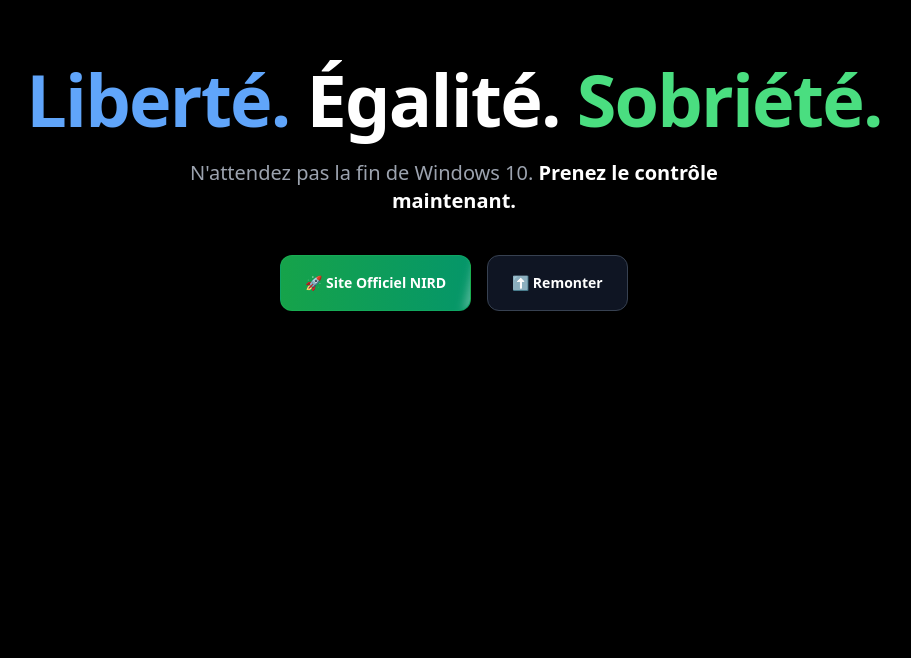
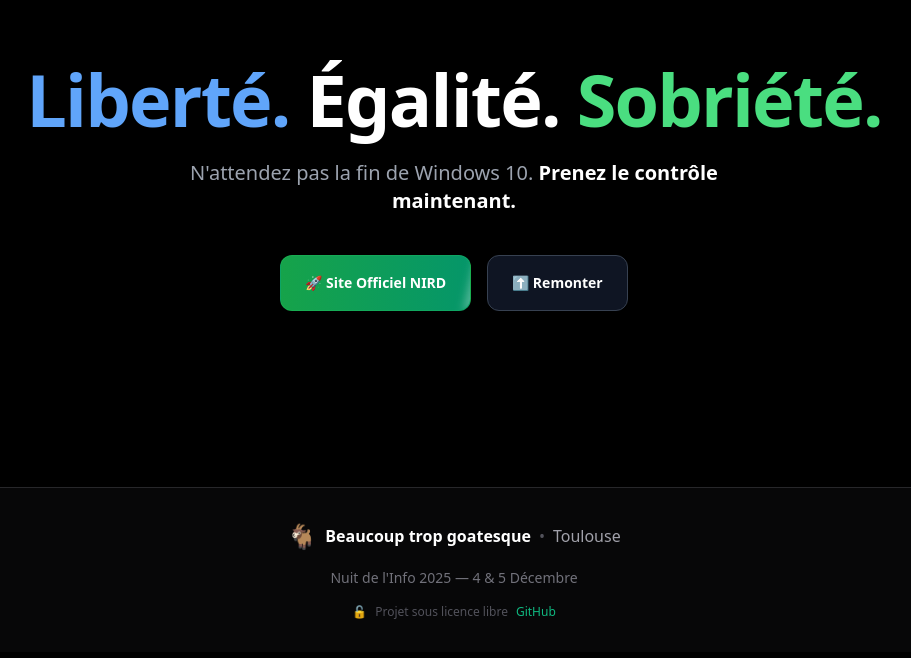
Before and after one commit to Sneyko/village-numerique-resistant, a React (Vite) app: page / in a window 1280 px wide. Shown: the part 4066-4724 px from the top of the page, without its empty margins (186-1097 px from the left). Before the commit the page ends 4593 px from the top, so only its background shows below. Built offline with nearby package versions, Linux system fonts and the light colour scheme.

Commit message:
🦶 Ajout footer avec crédits équipe + licence libre
- "Beaucoup trop goatesque" 🐐 — Toulouse
- Nuit de l'Info 2025
- Projet sous licence libre avec lien GitHub

```diff
--- a/components/SloganSection.tsx
+++ b/components/SloganSection.tsx
@@ -39,6 +39,33 @@ export function SloganSection() {
         </AnimateEnter>
         <GridBackground />
       </div>
+
+      {/* Footer */}
+      <footer className="border-t border-zinc-800 bg-zinc-950/80 py-8 px-4">
+        <div className="max-w-4xl mx-auto text-center space-y-4">
+          <div className="flex items-center justify-center gap-2 text-zinc-400">
+            <span className="text-2xl">🐐</span>
+            <span className="font-semibold text-white">Beaucoup trop goatesque</span>
+            <span className="text-zinc-600">•</span>
+            <span>Toulouse</span>
+          </div>
+          <p className="text-sm text-zinc-500">
+            Nuit de l'Info 2025 — 4 & 5 Décembre
+          </p>
+          <div className="flex items-center justify-center gap-2 text-xs text-zinc-600">
+            <span>🔓</span>
+            <span>Projet sous licence libre</span>
+            <a
+              href="https://github.com/Sneyko/village-numerique-resistant"
+              target="_blank"
+              rel="noopener noreferrer"
+              className="text-emerald-500 hover:text-emerald-400 transition-colors"
+            >
+              GitHub
+            </a>
+          </div>
+        </div>
+      </footer>
     </section>
   );
 }
```
